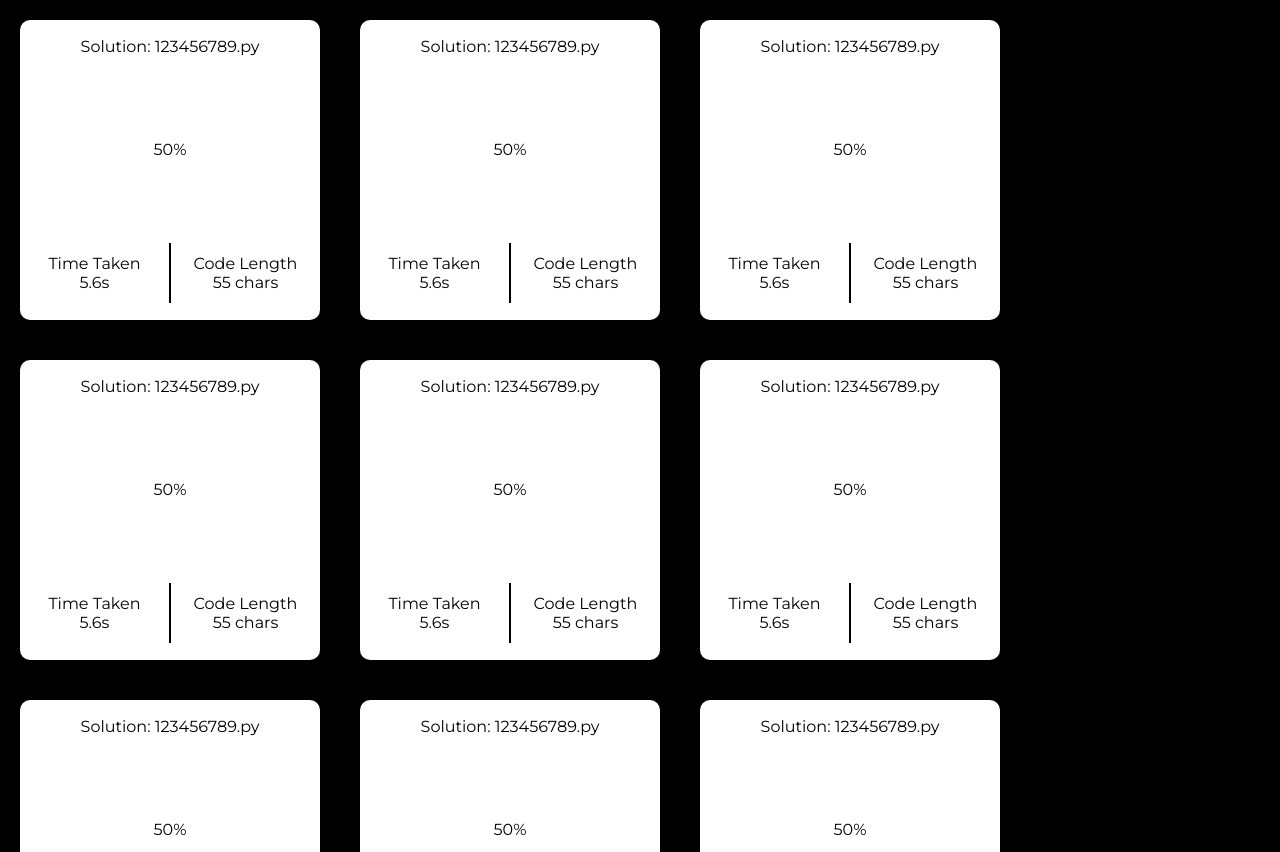
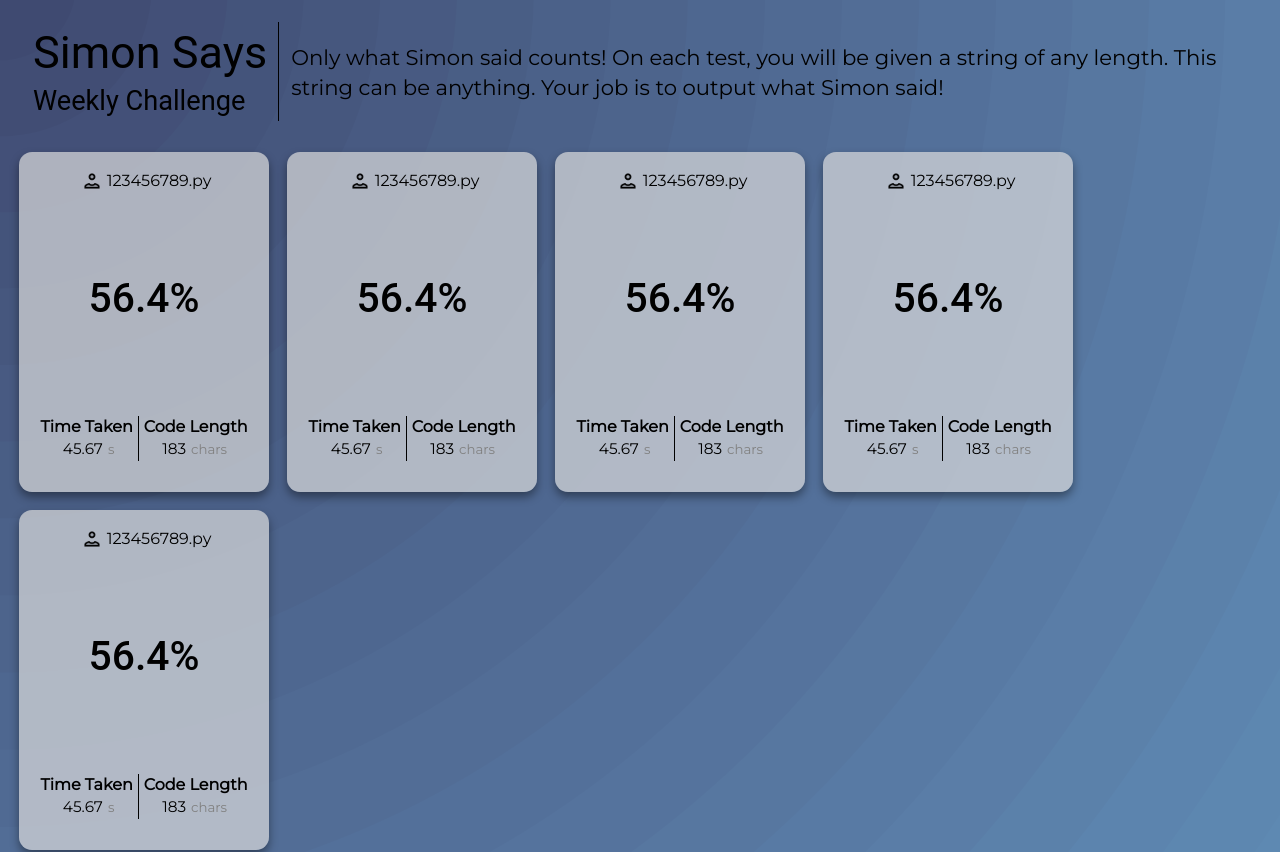
Before and after one commit to classPythonAddike/Addike-CT, a Svelte app: page / in a window 1280 px wide. Shown: the top 852 px of the page. Built offline with nearby package versions, Linux system fonts and the light colour scheme.

Commit message:
Finished styling

```diff
--- a/public/global.css
+++ b/public/global.css
@@ -6,5 +6,6 @@
 }
 
 body {
-    background: black;
+    background-image: url("./bg-img.svg");
+    padding-left: 10px;
 }
--- a/src/App.svelte
+++ b/src/App.svelte
@@ -1,16 +1,109 @@
 <script>
-    import Solution from './Solution.svelte'
+  let ChallengeName = "Simon Says";
+  let ChallengeDescription =
+    "Only what Simon said counts! On each test, you will be given a  string of any length. This string can be anything. Your job is to output what Simon said!";
+
+  class Result {
+    constructor(file, time, length, progress) {
+      this.sol_name = file;
+      this.time_taken = time;
+      this.code_length = length;
+      this.progress = progress;
+    }
+  }
+
+  let result_array = [
+    RandomResult(),
+    RandomResult(),
+    RandomResult(),
+    RandomResult(),
+    RandomResult(),
+  ];
+
+  import Solution from "./Solution.svelte";
+
+  function RandomResult() {
+    return new Result("123456789.py", 45.67, 183, 56.4);
+  }
 </script>
 
+<table class="heading">
+  <tr>
+    <td class="title">
+      <h1>{ChallengeName}</h1>
+      <h4>Weekly Challenge</h4>
+    </td>
+    <td class="desc"><h5>{ChallengeDescription}</h5></td>
+  </tr>
+</table>
+
 <div class="container">
-    {#each Array(10) as i}
-        <Solution/>
-    {/each}
+  {#each result_array as { sol_name, time_taken, code_length, progress }, _}
+    <Solution {sol_name} {time_taken} {code_length} {progress} />
+  {/each}
 </div>
 
 <style>
-.container {
+  table {
+    margin: 20px;
+  }
+
+  .container {
     display: flex;
     flex-wrap: wrap;
-}
+  }
+
+  .heading {
+    color: black;
+    font-family: Roboto;
+  }
+
+  .title {
+    margin-left: 20px;
+    border-right: 1px black solid;
+    width: max-content;
+  }
+
+  td :last-child {
+    margin-left: 0px;
+  }
+
+  .desc {
+    padding-left: 10px;
+  }
+
+  h1 {
+    width: max-content;
+    margin-right: 10px;
+    font-family: Roboto;
+    font-style: normal;
+    font-weight: normal;
+    font-size: 45px;
+    line-height: 60px;
+    color: #000000;
+  }
+
+  h4 {
+    width: max-content;
+    text-align: left;
+    margin-left: 0;
+    font-family: Roboto;
+    font-style: normal;
+    font-weight: normal;
+    font-size: 27.2px;
+    line-height: 37px;
+    padding-right: 10px;
+  }
+
+  h5 {
+    width: 100%;
+    margin-left: 20px;
+    font-family: Montserrat;
+    font-style: normal;
+    font-weight: 500;
+    font-size: 21.2px;
+    line-height: 30px;
+
+    color: #000000;
+  }
 </style>
--- a/src/Solution.svelte
+++ b/src/Solution.svelte
@@ -1,52 +1,133 @@
 <script>
-    import CircularProgress from '@smui/circular-progress';
-    export let sol_name = '123456789.py'
-    export let time_taken = 5.6
-    export let code_length = 55
-    export let progress = 50
+  //import CircularProgress from '@smui/circular-progress';
+  export let sol_name;
+  export let time_taken;
+  export let code_length;
+  export let progress;
 </script>
 
 <div class="card">
   <div class="name">
-        Solution: {sol_name}
+    <img src="personicon.svg" class="personicon" />
+    <span>{sol_name}</span>
   </div>
   <div class="progress">
     {progress}%
   </div>
   <div class="info">
-        <div class="time">
-            Time Taken
-            <br/>
-            {time_taken}s
+    <table class="information">
+      <tr>
+        <th class="first-item">Time Taken</th>
+        <th class="last-item">Code Length</th>
+      </tr>
+      <tr>
+        <td class="info-column">
+          <div class="time-placeholder">
+            <p class="time-data" style="display: inline;">{time_taken}</p>
+            <span class="time-unit">s</span>
           </div>
-        <div class="code">
-            Code Length
-            <br/>
-            {code_length} chars
+        </td>
+        <td class="info-column-2">
+          <div class="char-placeholder">
+            <p class="char-data" style="display: inline;">{code_length}</p>
+            <span class="char-unit">chars</span>
           </div>
+        </td>
+      </tr>
+    </table>
   </div>
 </div>
 
 <style>
+  .name {
+    display: flex;
+    justify-content: center;
+  }
+
+  .personicon {
+    height: 20px;
+    margin-left: 5px;
+  }
+
+  span {
+    padding-left: 5px;
+  }
+
+  .info-column-2 {
+    padding-left: 3px;
+    border: 0px;
+  }
+
+  table {
+    border-collapse: collapse;
+  }
+
+  table td,
+  table th {
+    border: 0px solid black;
+    border-right: 1px solid black;
+  }
+  table tr:first-child th {
+    border-top: 0;
+  }
+  table tr:last-child td {
+    border-bottom: 0;
+  }
+  table tr td:first-child,
+  table tr th:first-child {
+    border-right: 1px black solid;
+  }
+
+  .first-item {
+    padding-right: 5px;
+  }
+
+  .last-item {
+    border-right: 0px;
+    padding-left: 5px;
+  }
+
+  .time-placeholder,
+  .char-placeholder {
+    width: 100%;
+    display: flex;
+    justify-content: center;
+    font-family: Montserrat;
+    font-style: normal;
+    font-weight: 600;
+    font-size: 13.3px;
+    line-height: 22px;
+  }
+
   .card {
-        height: 300px;
-        width: 300px;
-        background: #fff;
+    height: 340px;
+    width: 250px;
+    background: rgba(220, 220, 220, 0.7);
     display: flex;
     justify-content: space-around;
     align-items: center;
     flex-direction: column;
-        border-radius: 10px;
-        font-family: 'Montserrat', sans-serif;
-        margin: 20px;
+    border-radius: 13px;
+    font-family: "Montserrat", sans-serif;
+    margin: 9px;
+    box-shadow: 0px 5px 10px rgba(0, 0, 0, 0.4);
   }
+
   .progress {
     width: 100%;
     height: 40%;
     display: flex;
     justify-content: center;
     align-items: center;
+    font-family: Roboto;
+    font-style: normal;
+    font-weight: 500;
+    font-size: 40.8px;
+    line-height: 56px;
+    text-align: center;
+    color: #000000;
   }
+
   .info {
     height: 20%;
     width: 100%;
@@ -54,22 +135,21 @@
     justify-content: space-around;
     align-items: center;
   }
-    .code {
+
+  .time-data,
+  .char-data {
+    font-family: Montserrat;
+    font-style: normal;
+    font-weight: 500;
+    font-size: 15.3px;
+    line-height: 21px;
     text-align: center;
-        display: flex;
-        justify-content: center;
-        align-items: center;
-        border-left: 1px solid black;
   }
-    .time {
-        text-align: center;
-        display: flex;
-        justify-content: center;
-        align-items: center;
-        border-right: 1px solid black;
-    }
-    .code, .time {
-        width: 50%;
-        height: 100%;
+
+  .time-unit,
+  .char-unit {
+    color: #818181;
+    font-family: Montserrat;
+    font-weight: 400;
   }
 </style>
```
Also changed, not shown: public/bg-img.svg (added), public/personicon.svg (added). Lines whose indentation alone changed are shown as unchanged.
